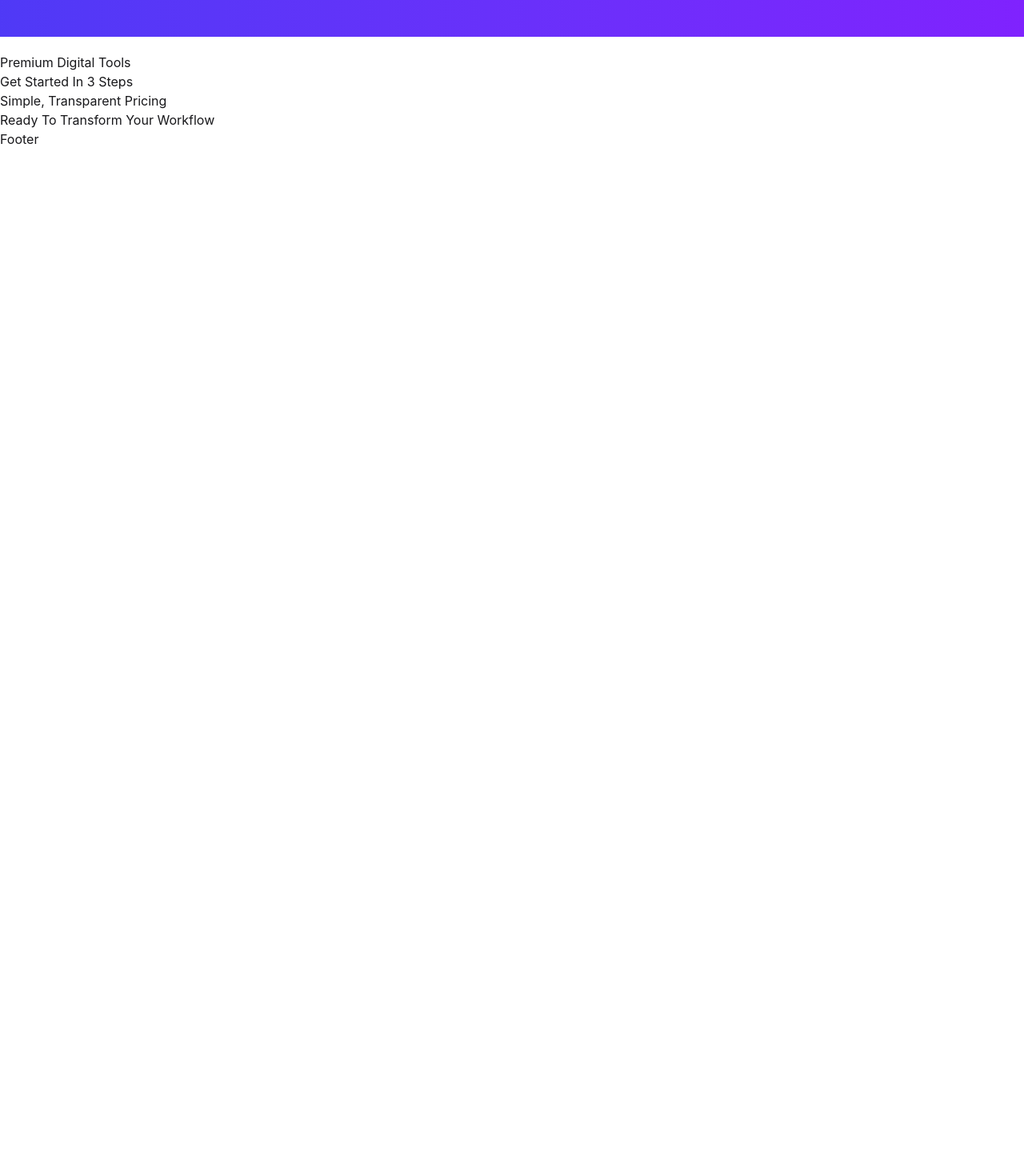
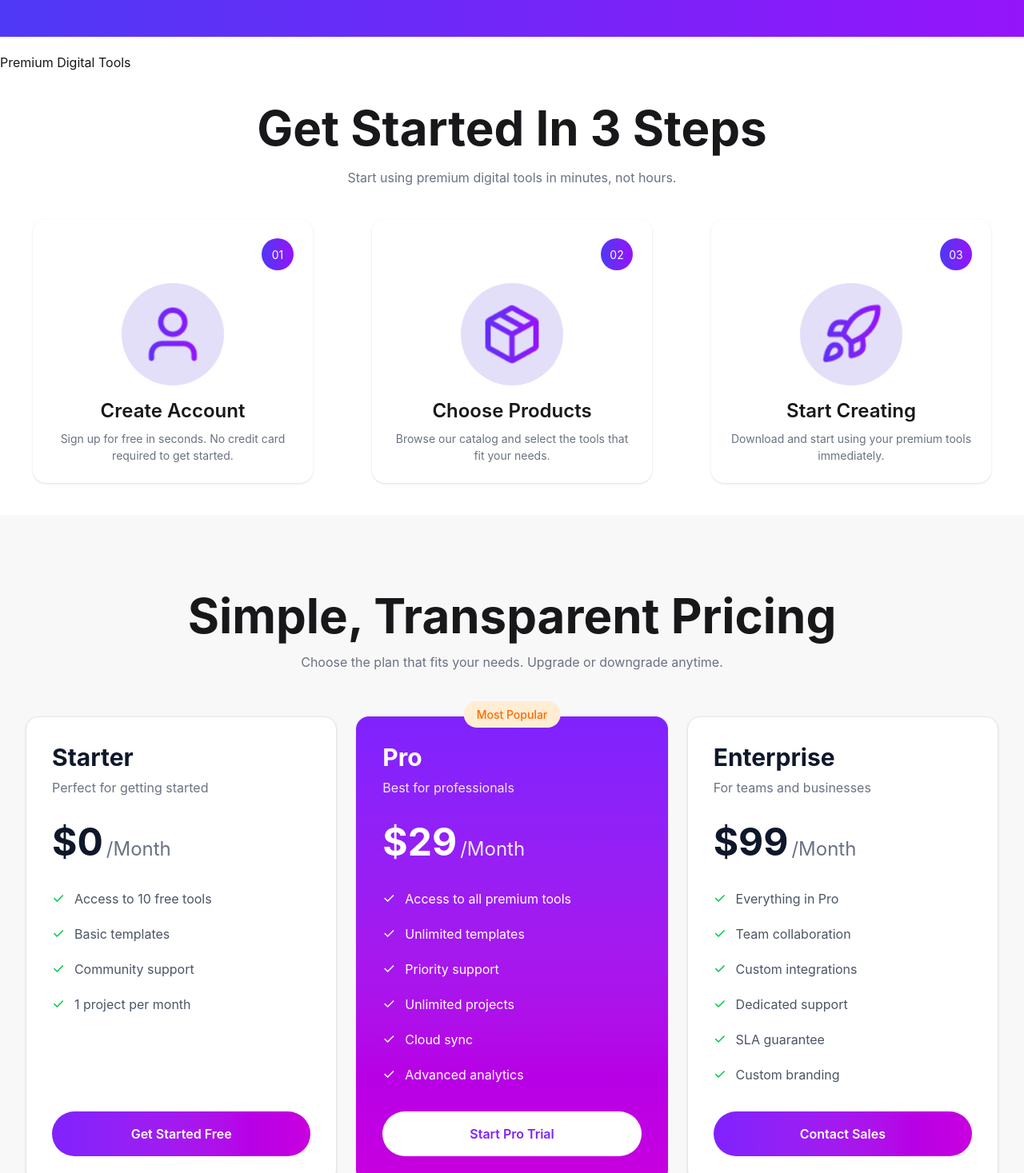
Before and after one commit to hasancoders0/PH-B13-Mehedi-Assignment-6, a React (Vite) app: page / in a window 1280 px wide. Shown: the part 783-2250 px from the top of the page at 80% size. Before the commit the page ends 969 px from the top, so only its background shows below. Built offline with nearby package versions, Linux system fonts and the light colour scheme.

Commit message:
Pricing Section UI update

```diff
--- a/src/App.css
+++ b/src/App.css
@@ -2,3 +2,6 @@
  @plugin "daisyui" {
    themes: light --default;
  }
+.bg-gradient-default{
+  background-image: linear-gradient(to right, #4F39F6 , #9514FA);
+}
--- a/src/components/Pricing/Pricing.jsx
+++ b/src/components/Pricing/Pricing.jsx
@@ -2,9 +2,149 @@ import React from 'react';
 
 const Pricing = () => {
     return (
-        <div>
-            <h1>Simple, Transparent Pricing</h1>
+        <section className="py-16 lg:py-24 bg-base-200">
+      <div className="max-w-7xl mx-auto px-4 sm:px-6 lg:px-8">
+        <div className="text-center mb-10 lg:mb-14">
+          <h2 className="text-3xl sm:text-4xl lg:text-6xl font-bold text-base-content">
+            Simple, Transparent Pricing
+          </h2>
+          <p className="mt-4 text-sm sm:text-base text-gray-500">
+            Choose the plan that fits your needs. Upgrade or downgrade anytime.
+          </p>
         </div>
+
+        <div className="grid grid-cols-1 lg:grid-cols-3 gap-6 items-stretch">
+          <div className="bg-white rounded-2xl border border-gray-200 p-6 lg:p-8 shadow-sm flex flex-col">
+            <div>
+              <h3 className="text-3xl font-bold text-slate-900">Starter</h3>
+              <p className="text-gray-500 mt-2">Perfect for getting started</p>
+            </div>
+
+            <div className="mt-8">
+              <span className="text-5xl font-bold text-slate-900">$0</span>
+              <span className="text-gray-500 text-2xl ml-1">/Month</span>
+            </div>
+
+            <ul className="mt-8 space-y-4 flex-1">
+              <li className="flex items-center gap-3 text-gray-600">
+                <span className="text-green-500 text-lg">✓</span>
+                <span>Access to 10 free tools</span>
+              </li>
+              <li className="flex items-center gap-3 text-gray-600">
+                <span className="text-green-500 text-lg">✓</span>
+                <span>Basic templates</span>
+              </li>
+              <li className="flex items-center gap-3 text-gray-600">
+                <span className="text-green-500 text-lg">✓</span>
+                <span>Community support</span>
+              </li>
+              <li className="flex items-center gap-3 text-gray-600">
+                <span className="text-green-500 text-lg">✓</span>
+                <span>1 project per month</span>
+              </li>
+            </ul>
+
+            <button className="mt-8 w-full rounded-full py-4 font-semibold text-white bg-gradient-to-r from-violet-600 to-fuchsia-600">
+              Get Started Free
+            </button>
+          </div>
+
+          <div className="relative rounded-2xl p-[1px] bg-gradient-to-b from-violet-600 to-fuchsia-600 shadow-sm">
+            <div className="relative h-full rounded-2xl bg-gradient-to-b from-violet-600 to-fuchsia-600 p-6 lg:p-8 flex flex-col text-white">
+              <div className="absolute -top-4 left-1/2 -translate-x-1/2">
+                <span className="bg-orange-100 text-orange-500 text-sm font-medium px-4 py-2 rounded-full">
+                  Most Popular
+                </span>
+              </div>
+
+              <div>
+                <h3 className="text-3xl font-bold">Pro</h3>
+                <p className="text-violet-100 mt-2">Best for professionals</p>
+              </div>
+
+              <div className="mt-8">
+                <span className="text-5xl font-bold">$29</span>
+                <span className="text-violet-100 text-2xl ml-1">/Month</span>
+              </div>
+
+              <ul className="mt-8 space-y-4 flex-1">
+                <li className="flex items-center gap-3 text-white">
+                  <span className="text-white text-lg">✓</span>
+                  <span>Access to all premium tools</span>
+                </li>
+                <li className="flex items-center gap-3 text-white">
+                  <span className="text-white text-lg">✓</span>
+                  <span>Unlimited templates</span>
+                </li>
+                <li className="flex items-center gap-3 text-white">
+                  <span className="text-white text-lg">✓</span>
+                  <span>Priority support</span>
+                </li>
+                <li className="flex items-center gap-3 text-white">
+                  <span className="text-white text-lg">✓</span>
+                  <span>Unlimited projects</span>
+                </li>
+                <li className="flex items-center gap-3 text-white">
+                  <span className="text-white text-lg">✓</span>
+                  <span>Cloud sync</span>
+                </li>
+                <li className="flex items-center gap-3 text-white">
+                  <span className="text-white text-lg">✓</span>
+                  <span>Advanced analytics</span>
+                </li>
+              </ul>
+
+              <button className="mt-8 w-full rounded-full py-4 font-semibold bg-white text-violet-600">
+                Start Pro Trial
+              </button>
+            </div>
+          </div>
+
+          <div className="bg-white rounded-2xl border border-gray-200 p-6 lg:p-8 shadow-sm flex flex-col">
+            <div>
+              <h3 className="text-3xl font-bold text-slate-900">Enterprise</h3>
+              <p className="text-gray-500 mt-2">For teams and businesses</p>
+            </div>
+
+            <div className="mt-8">
+              <span className="text-5xl font-bold text-slate-900">$99</span>
+              <span className="text-gray-500 text-2xl ml-1">/Month</span>
+            </div>
+
+            <ul className="mt-8 space-y-4 flex-1">
+              <li className="flex items-center gap-3 text-gray-600">
+                <span className="text-green-500 text-lg">✓</span>
+                <span>Everything in Pro</span>
+              </li>
+              <li className="flex items-center gap-3 text-gray-600">
+                <span className="text-green-500 text-lg">✓</span>
+                <span>Team collaboration</span>
+              </li>
+              <li className="flex items-center gap-3 text-gray-600">
+                <span className="text-green-500 text-lg">✓</span>
+                <span>Custom integrations</span>
+              </li>
+              <li className="flex items-center gap-3 text-gray-600">
+                <span className="text-green-500 text-lg">✓</span>
+                <span>Dedicated support</span>
+              </li>
+              <li className="flex items-center gap-3 text-gray-600">
+                <span className="text-green-500 text-lg">✓</span>
+                <span>SLA guarantee</span>
+              </li>
+              <li className="flex items-center gap-3 text-gray-600">
+                <span className="text-green-500 text-lg">✓</span>
+                <span>Custom branding</span>
+              </li>
+            </ul>
+
+            <button className="mt-8 w-full rounded-full py-4 font-semibold text-white bg-gradient-to-r from-violet-600 to-fuchsia-600">
+              Contact Sales
+            </button>
+          </div>
+        </div>
+      </div>
+    </section>
     );
 };
 
--- a/src/components/ThreeSteps/ThreeSteps.jsx
+++ b/src/components/ThreeSteps/ThreeSteps.jsx
@@ -2,9 +2,96 @@ import React from 'react';
 
 const ThreeSteps = () => {
     return (
-        <div>
-            <h1>Get Started In 3 Steps</h1>
+
+
+<div className="container mx-auto px-4 my-10">
+  <h2 className="text-3xl sm:text-4xl md:text-5xl lg:text-6xl font-bold text-center">
+    Get Started In 3 Steps
+  </h2>
+
+  <p className="py-5 text-gray-500 text-center mb-5">
+    Start using premium digital tools in minutes, not hours.
+  </p>
+
+  <div className="grid grid-cols-1 sm:grid-cols-2 lg:grid-cols-3 gap-6">
+    <div className="card bg-base-100 w-full shadow-sm rounded-2xl max-w-[350px] mx-auto">
+      <div className="card-body items-center text-center">
+        <div className="w-full flex justify-end">
+          <span className="bg-gradient-default rounded-full h-10 w-10 flex items-center justify-center text-white">
+            01
+          </span>
         </div>
+
+        <figure className="pt-2">
+          <div className="rounded-full bg-primary/15 p-6">
+            <img
+              src="/src/assets/user.png"
+              alt="Create Account"
+              className="w-20"
+            />
+          </div>
+        </figure>
+
+        <h2 className="card-title text-2xl mt-2">Create Account</h2>
+        <p className="text-gray-500">
+          Sign up for free in seconds. No credit card required to get started.
+        </p>
+      </div>
+    </div>
+    <div className="card bg-base-100 w-full shadow-sm rounded-2xl max-w-[350px] mx-auto">
+      <div className="card-body items-center text-center">
+        <div className="w-full flex justify-end">
+          <span className="bg-gradient-default rounded-full h-10 w-10 flex items-center justify-center text-white">
+            02
+          </span>
+        </div>
+
+        <figure className="pt-2">
+          <div className="rounded-full bg-primary/15 p-6">
+            <img
+              src="/src/assets/package.png"
+              alt="Choose Products"
+              className="w-20"
+            />
+          </div>
+        </figure>
+
+        <h2 className="card-title text-2xl mt-2">Choose Products</h2>
+        <p className="text-gray-500">
+          Browse our catalog and select the tools that fit your needs.
+        </p>
+      </div>
+    </div>
+    <div className="card bg-base-100 w-full shadow-sm rounded-2xl max-w-[350px] mx-auto">
+      <div className="card-body items-center text-center">
+        <div className="w-full flex justify-end">
+          <span className="bg-gradient-default rounded-full h-10 w-10 flex items-center justify-center text-white">
+            03
+          </span>
+        </div>
+
+        <figure className="pt-2">
+          <div className="rounded-full bg-primary/15 p-6">
+            <img
+              src="/src/assets/rocket.png"
+              alt="Create Account"
+              className="w-20"
+            />
+          </div>
+        </figure>
+
+        <h2 className="card-title text-2xl mt-2">Start Creating</h2>
+        <p className="text-gray-500">
+          Download and start using your premium tools immediately.
+        </p>
+      </div>
+    </div>
+
+
+  </div>
+</div>
+
+
     );
 };
 
--- a/src/components/Whyus/Whyus.jsx
+++ b/src/components/Whyus/Whyus.jsx
@@ -2,7 +2,7 @@ import React from 'react';
 
 const Whyus = () => {
     return (
-        <div className='bg-gradient-to-r to-violet-600 from-indigo-600 py-12 my-5'>
+        <div className='bg-gradient-default py-12 my-5'>
             <div className='container w-8/12 mx-auto bg-grad'>
                 <div className="flex text-lg text-white">
                     <div className="stat place-items-center border-solid border-white/30 border-b-0">
```
